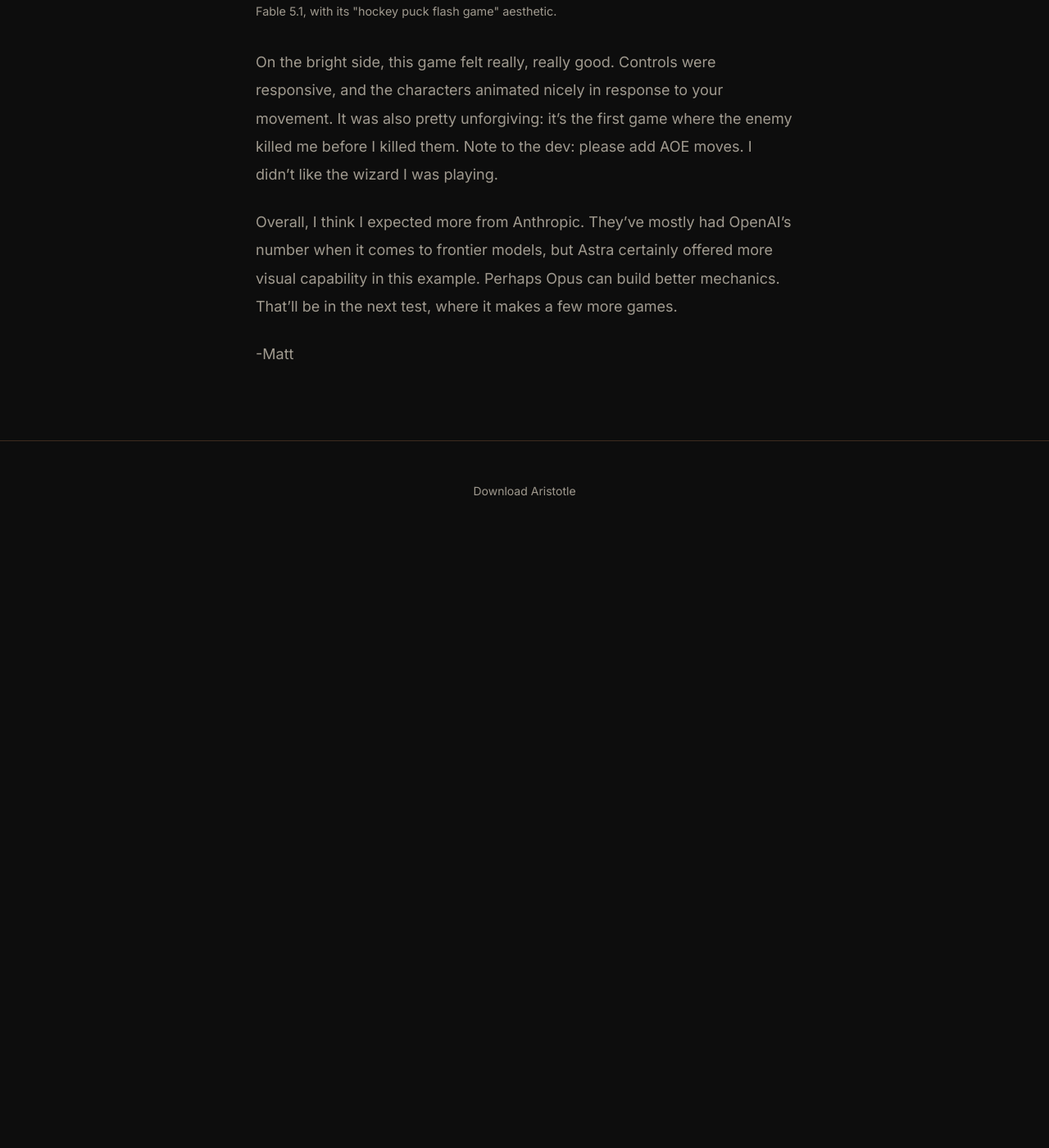
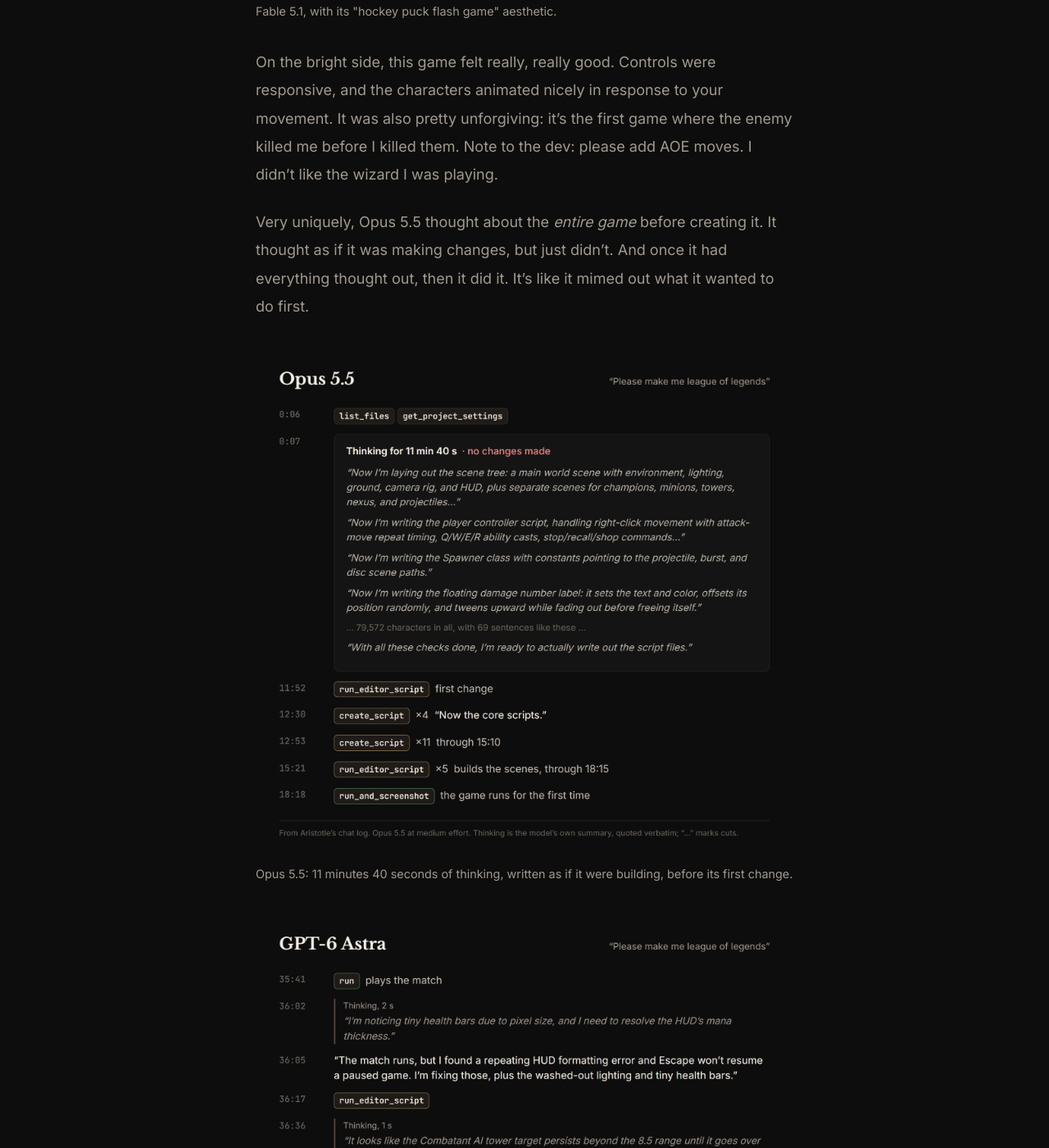
Before and after one commit to Mspana/aristotle-site, a Jekyll site: the page built from _posts/2026-09-28-testing-opus-5-5.md, in a window 1280 px wide and 1400 px high, scrolled down 2748 px. Shown: the whole window at 82% size. Built offline with Jekyll 4.4.1, drawn with Linux system fonts in a browser that asks for light colours; before the commit the page ends 3408 px from its top, so only the background shows below that; some of the changed text lies outside the part shown.

Commit message:
Testing Opus 5.5: how it worked, with two transcript excerpts
Matthew's paragraph on Opus 5.5 thinking through the entire game before
making a change, with two images drawn from the chat logs:
- Opus 5.5: one 700 s thinking block (76,888 reasoning tokens) narrating
  the build with no changes, then the first change at 11:52;
- GPT-6 Astra on the same prompt (Riftward): short thoughts between
  changes and test runs, 35:41-43:29.
Quotes are the models' own thinking summaries and messages, verbatim.
Each image links to its full size.

Co-Authored-By: Claude Opus 5.5 (1M context) <noreply@anthropic.com>

```diff
--- a/_posts/2026-09-28-testing-opus-5-5.md
+++ b/_posts/2026-09-28-testing-opus-5-5.md
@@ -46,6 +46,18 @@ Visually, this was a pretty significant step behind Astra, but a significant ste
 
 On the bright side, this game felt really, really good. Controls were responsive, and the characters animated nicely in response to your movement. It was also pretty unforgiving: it's the first game where the enemy killed me before I killed them. Note to the dev: please add AOE moves. I didn't like the wizard I was playing.
 
+Very uniquely, Opus 5.5 thought about the *entire game* before creating it. It thought as if it was making changes, but just didn't. And once it had everything thought out, then it did it. It's like it mimed out what it wanted to do first.
+
+<figure>
+  <a href="{{ '/assets/images/posts/opus-5-5-thinking.png' | relative_url }}" target="_blank" rel="noopener"><img src="{{ '/assets/images/posts/opus-5-5-thinking.png' | relative_url }}" alt="Timeline from the chat log: Opus 5.5 thinks for 11 minutes 40 seconds, writing 'Now I'm writing the player controller script' and similar lines, with no changes made, then makes its first change at 11:52." loading="lazy"></a>
+  <figcaption>Opus 5.5: 11 minutes 40 seconds of thinking, written as if it were building, before its first change.</figcaption>
+</figure>
+
+<figure>
+  <a href="{{ '/assets/images/posts/astra-working.png' | relative_url }}" target="_blank" rel="noopener"><img src="{{ '/assets/images/posts/astra-working.png' | relative_url }}" alt="Timeline from the chat log: GPT-6 Astra runs the match, thinks for a second or two, fixes scripts, and runs the match again, several times in eight minutes." loading="lazy"></a>
+  <figcaption>Astra, same prompt: a few seconds of thinking, a change, a test run, repeat.</figcaption>
+</figure>
+
 Overall, I think I expected more from Anthropic. They've mostly had OpenAI's number when it comes to frontier models, but Astra certainly offered more visual capability in this example. Perhaps Opus can build better mechanics. That'll be in the next test, where it makes a few more games.
 
 -Matt
```
Also changed, not shown: assets/images/posts/astra-working.png (added), assets/images/posts/opus-5-5-thinking.png (added).
